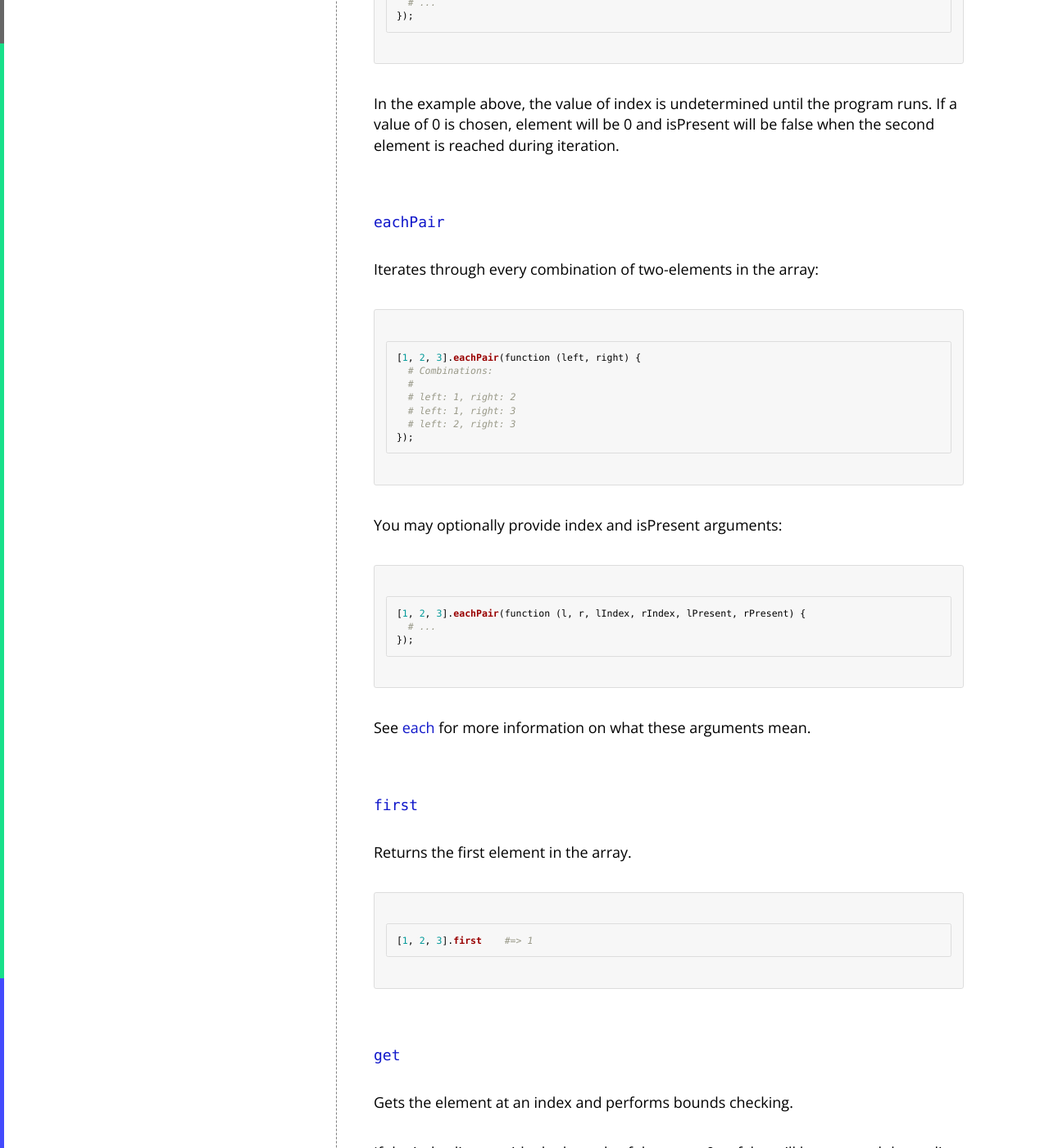
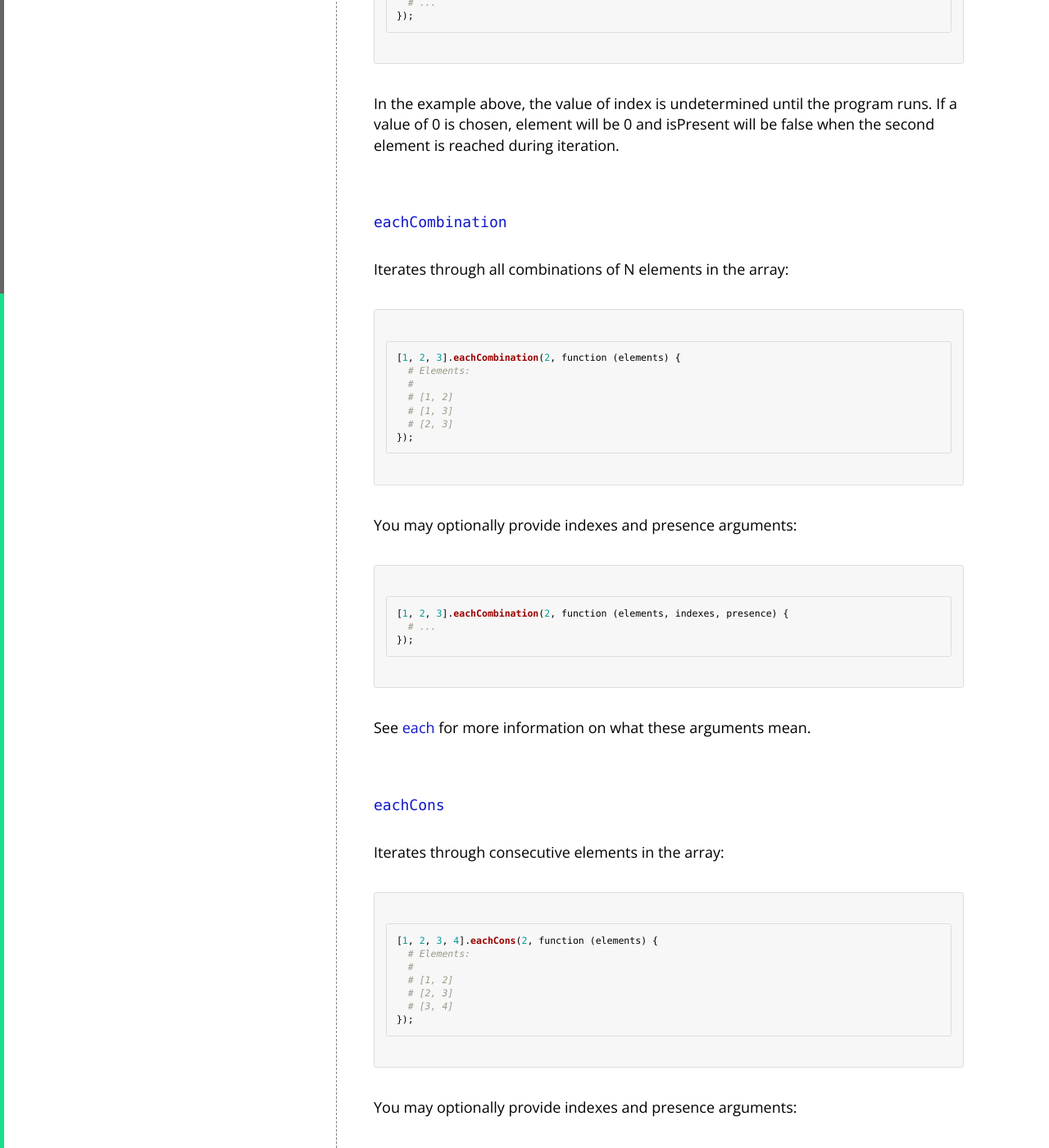
Before and after one commit to sentient-lang/sentient-lang.org, a Jekyll site: the page built from library/array.md, in a window 1280 px wide and 1400 px high, scrolled down 4403 px. Shown: the whole window at 82% size. Built offline with Jekyll 4.4.1, drawn with Linux system fonts in a browser that asks for light colours; some of the changed text lies outside the part shown.

Commit message:
Document eachCons and eachCombination

````diff
--- a/library/array.md
+++ b/library/array.md
@@ -148,24 +148,48 @@ In the example above, the value of **index** is undetermined until the program
 runs. If a value of 0 is chosen, **element** will be 0 and **isPresent** will be
 false when the second element is reached during iteration.
 
-##### <a id="eachPair"></a> [eachPair](#eachPair)
+##### <a id="eachCombination"></a> [eachCombination](#eachCombination)
 
-Iterates through every combination of two-elements in the array:
+Iterates through all combinations of N elements in the array:
 
 ```ruby
-[1, 2, 3].eachPair(function (left, right) {
-  # Combinations:
+[1, 2, 3].eachCombination(2, function (elements) {
+  # Elements:
   #
-  # left: 1, right: 2
-  # left: 1, right: 3
-  # left: 2, right: 3
+  # [1, 2]
+  # [1, 3]
+  # [2, 3]
 });
 ```
 
-You may optionally provide **index** and **isPresent** arguments:
+You may optionally provide **indexes** and **presence** arguments:
 
 ```ruby
-[1, 2, 3].eachPair(function (l, r, lIndex, rIndex, lPresent, rPresent) {
+[1, 2, 3].eachCombination(2, function (elements, indexes, presence) {
+  # ...
+});
+```
+
+See [**each**](#each) for more information on what these arguments mean.
+
+##### <a id="eachCons"></a> [eachCons](#eachCons)
+
+Iterates through consecutive elements in the array:
+
+```ruby
+[1, 2, 3, 4].eachCons(2, function (elements) {
+  # Elements:
+  #
+  # [1, 2]
+  # [2, 3]
+  # [3, 4]
+});
+```
+
+You may optionally provide **indexes** and **presence** arguments:
+
+```ruby
+[1, 2, 3].eachCons(2, function (elements, indexes, presence) {
   # ...
 });
 ```
````
